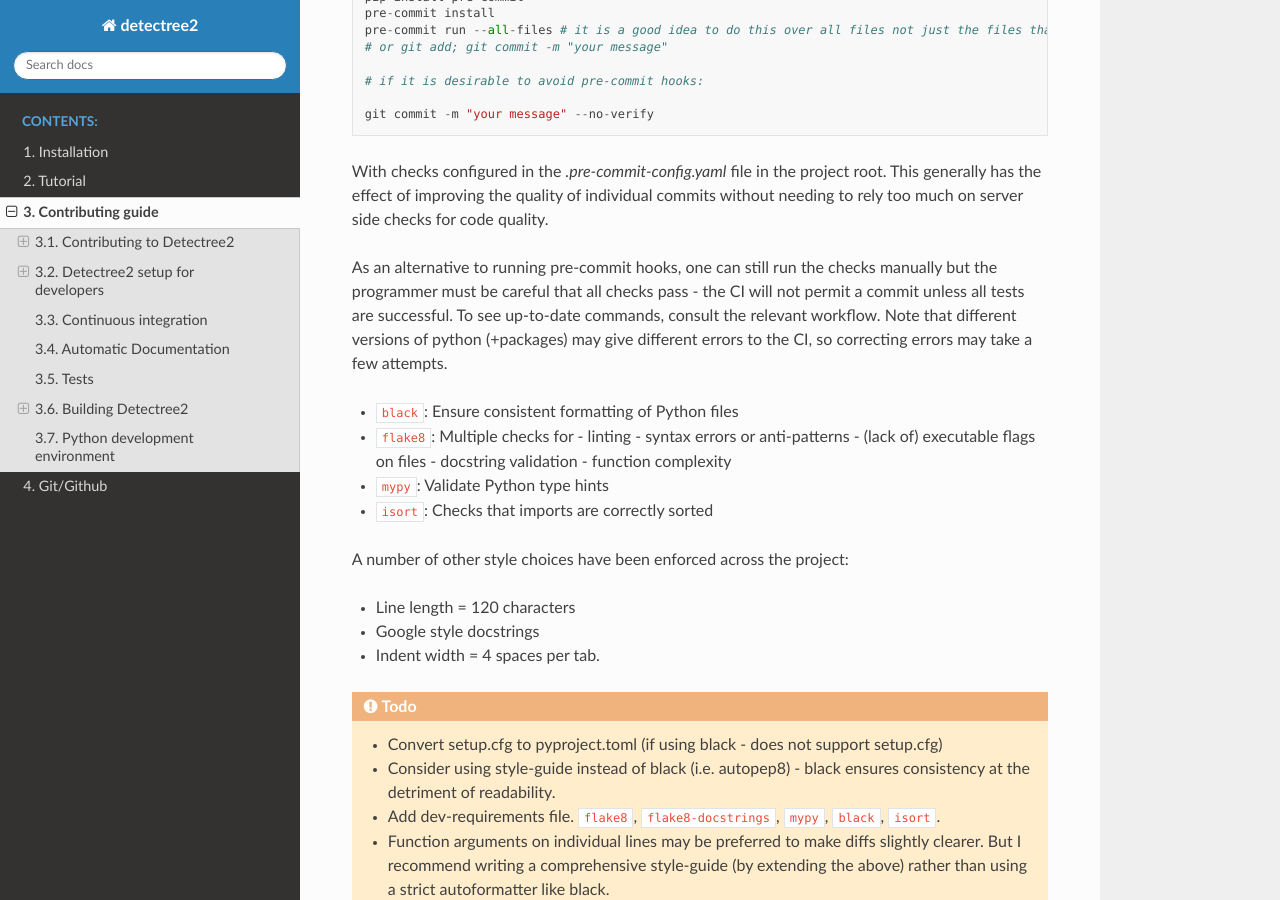
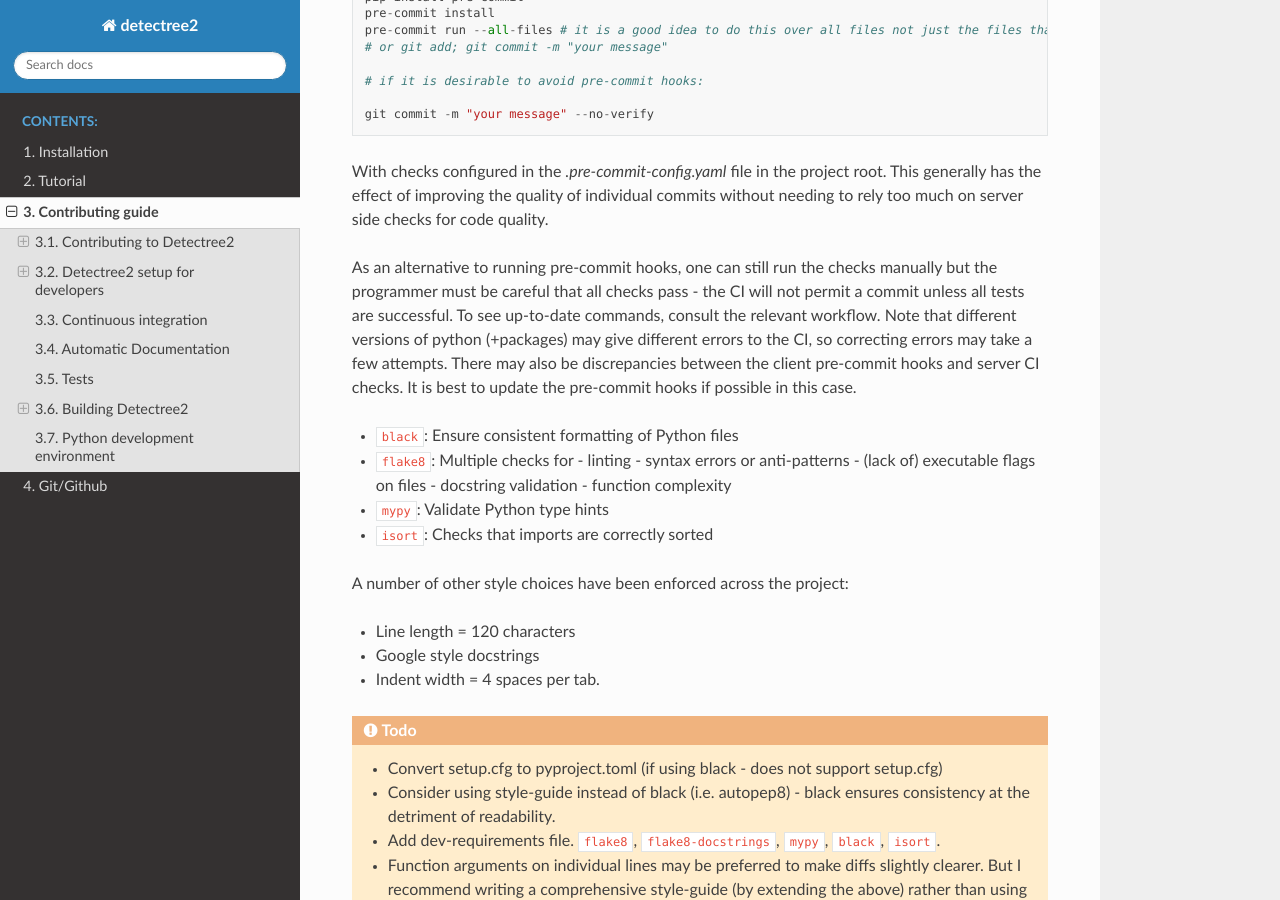
Before and after one commit to PatBall1/detectree2, a Sphinx documentation site: the page built from docs/source/contributing.rst, in a window 1280 px wide and 900 px high, scrolled down 3699 px. Built offline with Sphinx 7.4.7 and the Read the Docs theme 2.0.0, drawn with Linux system fonts in a browser that asks for light colours; pages that are not in the unit, such as notebooks, are missing from menus.

Commit message:
add more to contributing

```diff
--- a/docs/source/contributing.rst
+++ b/docs/source/contributing.rst
@@ -124,7 +124,7 @@ It is recommended to set up pre-commit hooks. To run pre-commit hooks do::
 
 With checks configured in the `.pre-commit-config.yaml` file in the project root. This generally has the effect of improving the quality of individual commits without needing to rely too much on server side checks for code quality.
 
-As an alternative to running pre-commit hooks, one can still run the checks manually but the programmer must be careful that all checks pass - the CI will not permit a commit unless all tests are successful. To see up-to-date commands, consult the relevant workflow. Note that different versions of python (+packages) may give different errors to the CI, so correcting errors may take a few attempts.
+As an alternative to running pre-commit hooks, one can still run the checks manually but the programmer must be careful that all checks pass - the CI will not permit a commit unless all tests are successful. To see up-to-date commands, consult the relevant workflow. Note that different versions of python (+packages) may give different errors to the CI, so correcting errors may take a few attempts. There may also be discrepancies between the client pre-commit hooks and server CI checks. It is best to update the pre-commit hooks if possible in this case.
 
 
 - ``black``: Ensure consistent formatting of Python files
```
